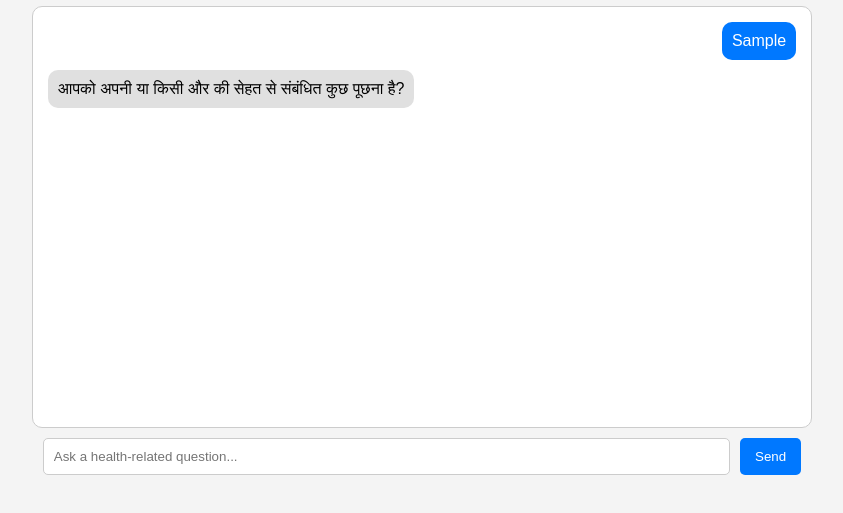
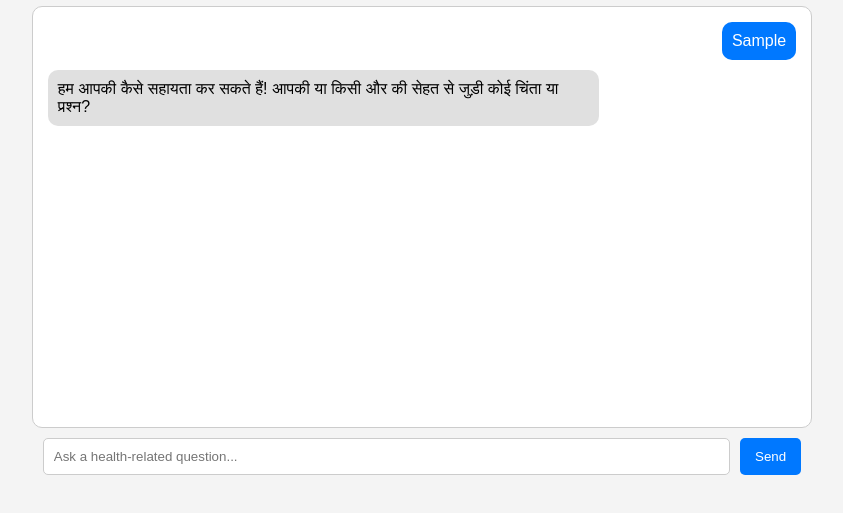
Before and after one commit to upraity/flask-projects, a plain HTML site: page chatbot/templates/index.html in a window 1280 px wide. Both pictures are taken after typing "Sample" into the empty fields and a click on the button "Send". Shown: the part 201-714 px from the top of the page, without its empty margins (218-1061 px from the left). Drawn offline with Linux system fonts and the light colour scheme.

Commit message:
Update index.html

```diff
--- a/chatbot/templates/index.html
+++ b/chatbot/templates/index.html
@@ -131,8 +131,8 @@
 
             // Check if the message is health-related
             if (!isHealthQueryConfirmed && !isHealthRelated(userInput)) {
-                typingMessage.innerText = "आपको अपनी या किसी और की सेहत से संबंधित कुछ पूछना है?";
-                saveToLocalStorage("आपको अपनी या किसी और की सेहत से संबंधित कुछ पूछना है?", "bot");
+                typingMessage.innerText = "हम आपकी कैसे सहायता कर सकते हैं! आपकी या किसी और की सेहत से जुड़ी कोई चिंता या प्रश्न?";
+                saveToLocalStorage("हम आपकी कैसे सहायता कर सकते हैं! आपकी या किसी और की सेहत से जुड़ी कोई चिंता या प्रश्न?", "bot");
                 isHealthQueryConfirmed = true;
                 return;
             }
@@ -167,7 +167,11 @@
                 "health", "medicine", "doctor", "hospital", "diet", "exercise",
                 "pain", "illness", "treatment", "disease", "nutrition",
                 "symptoms", "infection", "cold", "fever", "sick", "injury",
-                "BP", "sugar", "cancer", "heart", "lungs", "cough"
+                "BP", "sugar", "cancer", "heart", "lungs", "cough", "health", "medicine", "doctor", "hospital", "diet", "exercise", "treatment", "symptoms",
+    "pain", "illness", "nutrition", "fever", "infection", "disease", "bp", "sugar", "cancer",
+    "heart", "lungs", "cough", "headache", "blood pressure", "diabetes", "cholesterol", "therapy",
+    "surgery", "vaccine", "covid", "dentist", "eye", "mental health", "stress", "depression",
+    "anxiety", "meditation", "skin", "allergy", "rash", "hair fall", "weight loss", "gym"
             ];
 
             text = text.toLowerCase();
```
